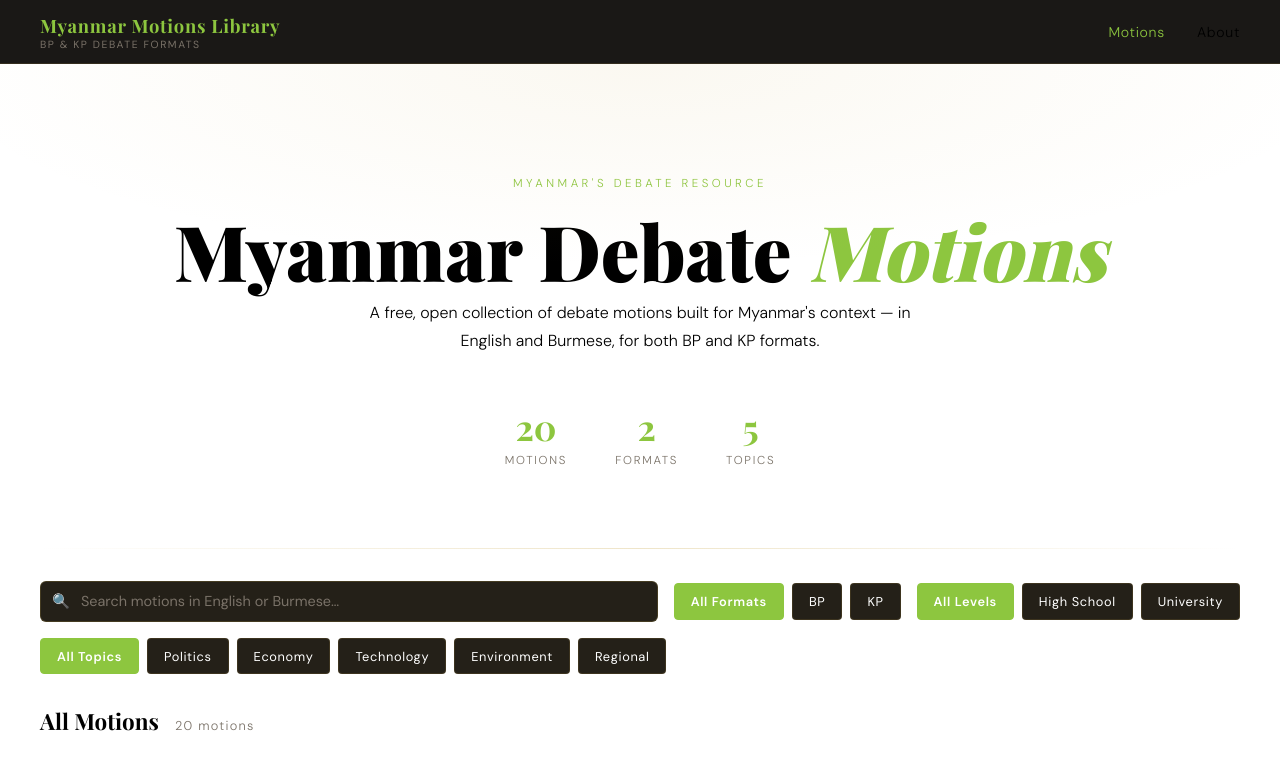
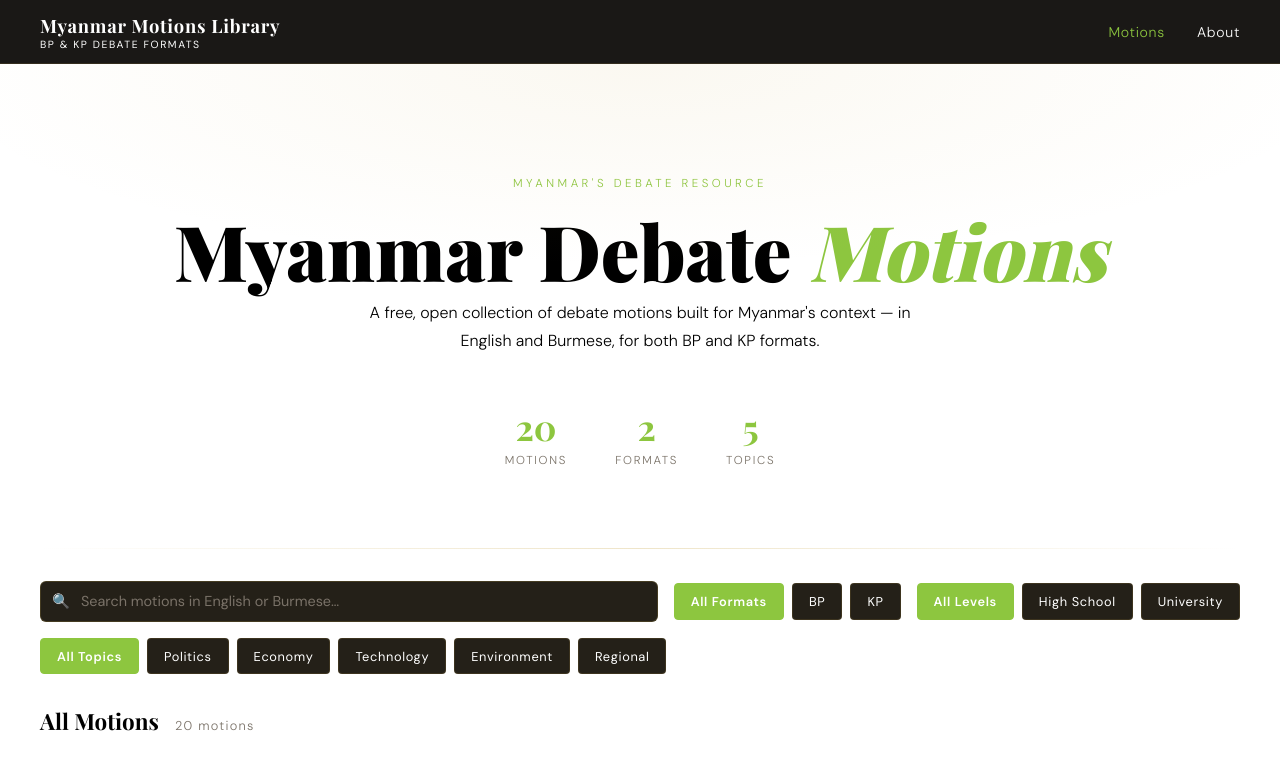
Before and after one commit to Debater-YY/myanmar-debate-motions, a plain HTML site: page index.html in a window 1280 px wide. Shown: the top 758 px of the page. Drawn offline with nearby package versions, Linux system fonts and the light colour scheme.

Commit message:
Change nav logo and link colors to white
Updated navigation styles to use white text and modified hover color.

```diff
--- a/index.html
+++ b/index.html
@@ -50,7 +50,7 @@
  .nav-logo {
   font-family: 'Playfair Display', serif;
   font-size: 1.15rem;
-      color: var(--gold);
+  color: #ffffff;
   letter-spacing: 0.04em;
   cursor: pointer;
 }
@@ -59,7 +59,7 @@
   display: block;
   font-family: 'DM Sans', sans-serif;
   font-size: 0.65rem;
-      color: var(--text-dim);
+  color: #ffffff;
   letter-spacing: 0.15em;
   text-transform: uppercase;
   font-weight: 400;
@@ -72,15 +72,16 @@
 }
 
 .nav-links a {
-      color: var(--text);
+  color: #ffffff;
   text-decoration: none;
   font-size: 0.88rem;
   letter-spacing: 0.05em;
   transition: color 0.2s;
 }
 
-    .nav-links a:hover, .nav-links a.active {
-      color: var(--gold);
+.nav-links a:hover,
+.nav-links a.active {
+  color: #8dc63f;
 }
 
     /* PAGES */
```
Lines whose indentation alone changed are shown as unchanged.
